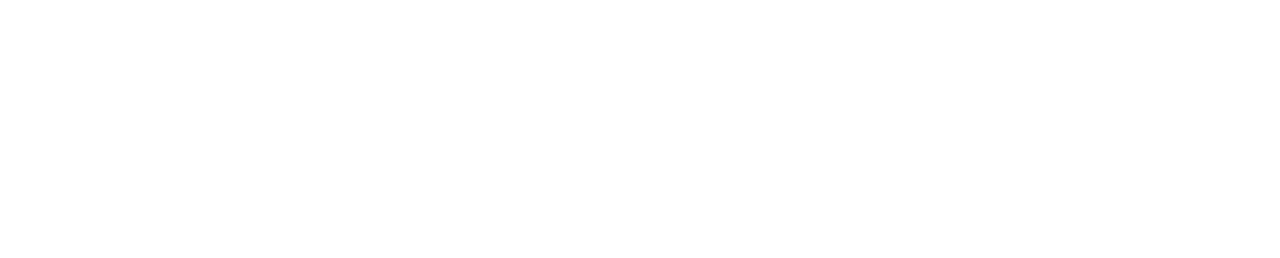
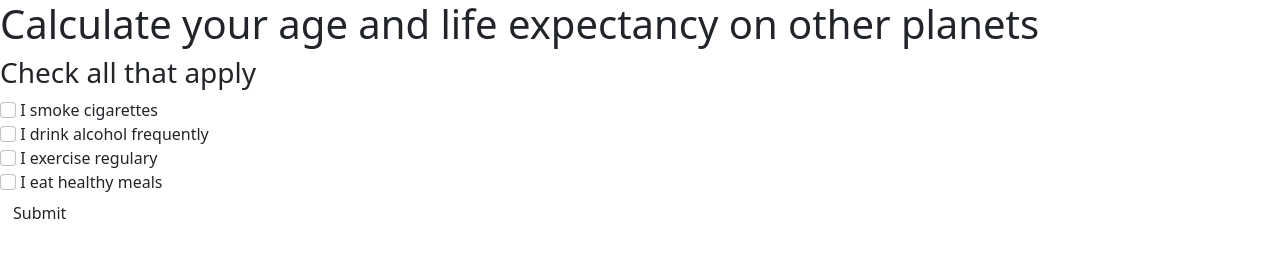
Before and after one commit to meganmckissack/galactic-age-calculator, a website built with webpack: page src/index.html in a window 1280 px wide. Built offline with nearby package versions, Linux system fonts and the light colour scheme.

Commit message:
create form for user input and capture values

```diff
--- a/src/index.html
+++ b/src/index.html
@@ -2,10 +2,30 @@
 <html lang="en-US">
 
 <head>
-  <title>Project Title</title>
+  <script src="https://code.jquery.com/jquery-3.5.1.min.js"
+    integrity="sha256-9/aliU8dGd2tb6OSsuzixeV4y/faTqgFtohetphbbj0=" crossorigin="anonymous"></script>
+  <title>Galactic Age Calculator</title>
 </head>
 
 <body>
+  <h1>Calculate your age and life expectancy on other planets</h1>
+  <form id="life-expectancy">
+    <div class="expectancy-survey, surveyContainer">
+      <h3>Check all that apply</h3>
+      <input class="form-check-input" type="checkbox" name="life-expectancy-input" value="smoke">
+      I smoke cigarettes<br>
+      <input class="form-check-input" type="checkbox" name="life-expectancy-input" value="drink">
+      I drink alcohol frequently<br>
+      <input class="form-check-input" type="checkbox" name="life-expectancy-input" value="exercise">
+      I exercise regulary<br>
+      <input class="form-check-input" type="checkbox" name="life-expectancy-input" value="healthyEating">
+      I eat healthy meals<br>
+    </div>
+    <div>
+      <button class="btn" type="submit">Submit</button>
+    </div>
+
+  </form>
 
 </body>
 
--- a/src/index.js
+++ b/src/index.js
@@ -5,5 +5,13 @@ import './css/styles.css';
 
 
 $(document).ready(function() {
+  $("form#life-expectancy").submit(function(event) {
+    event.preventDefault();
 
+    let healthIndicators = [];
+    $("input:checkbox[name=life-expectancy-input]:checked").each(function() {
+      const healthInput = $(this).val();
+      healthIndicators.push(healthInput);
+    });
+  });
 });
```
